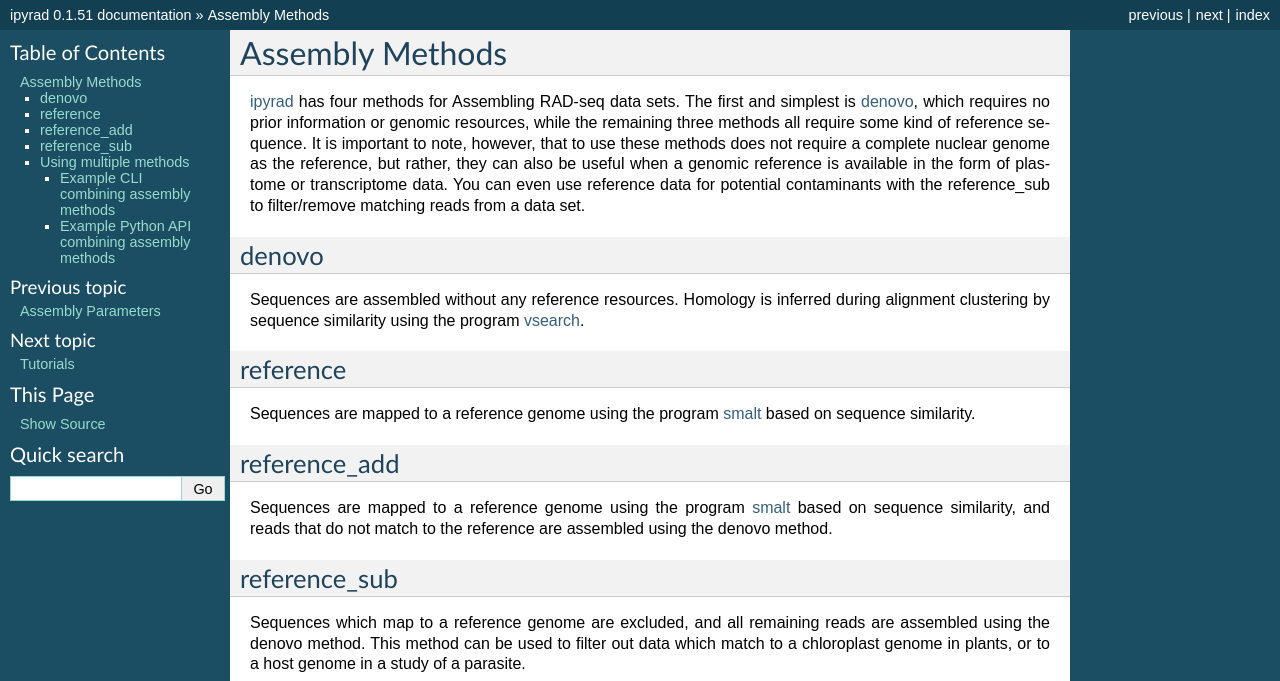
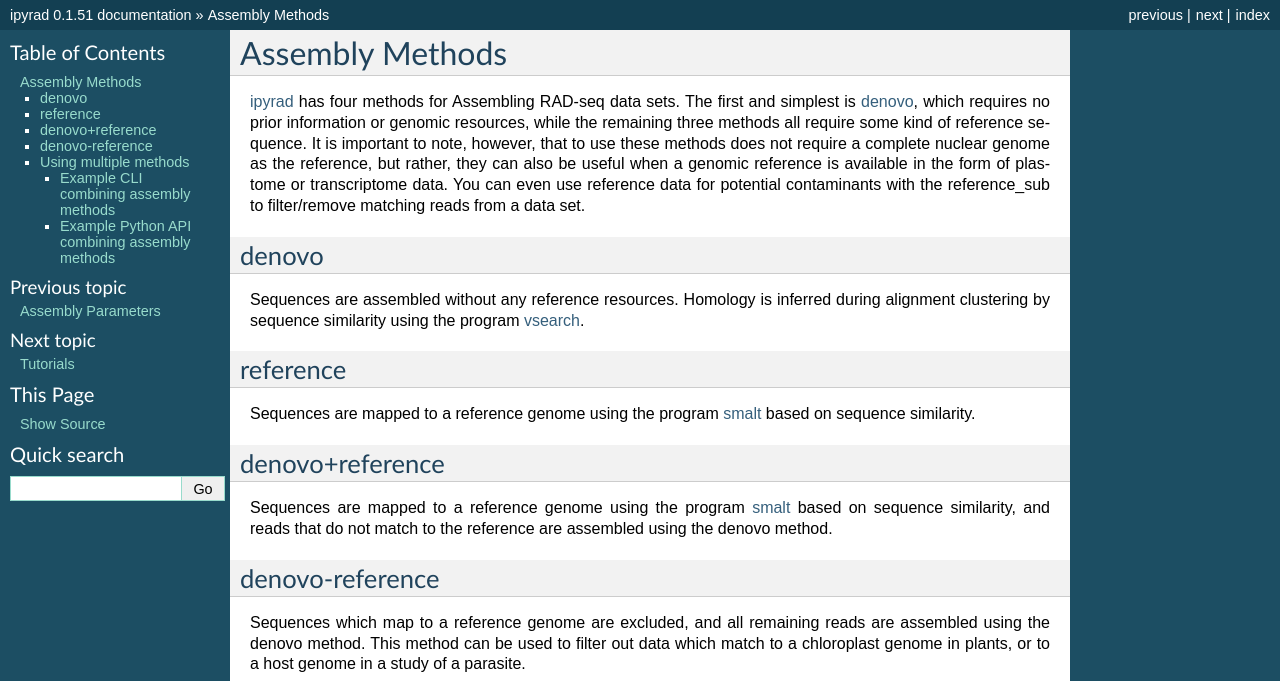
Before and after one commit to dereneaton/ipyrad, a Sphinx documentation site: the page built from docs/methods.rst, in a window 1280 px wide. Shown: the top 681 px of the page. Built offline with Sphinx 7.4.7, drawn with Linux system fonts in a browser that asks for light colours; pages that are not in the unit, such as notebooks, are missing from menus; the version number is read from the project's files by our own code.

Commit message:
filling in Assembly outline in docs

```diff
--- a/docs/methods.rst
+++ b/docs/methods.rst
@@ -25,16 +25,16 @@ reference
 Sequences are mapped to a reference genome using the program smalt_ based on
 sequence similarity.
 
-.. _reference_add:
-reference_add
--------------
+.. _denovo_plus:
+denovo+reference
+-----------------
 Sequences are mapped to a reference genome using the program smalt_ based on
 sequence similarity, and reads that do not match to the reference are assembled
 using the denovo method.
 
-.. _reference_sub:
-reference_sub
--------------
+.. _denovo_minus:
+denovo-reference
+-----------------
 Sequences which map to a reference genome are excluded, and all remaining reads
 are assembled using the denovo method. This method can be used to filter out
 data which match to a chloroplast genome in plants, or to a host genome in a
```
